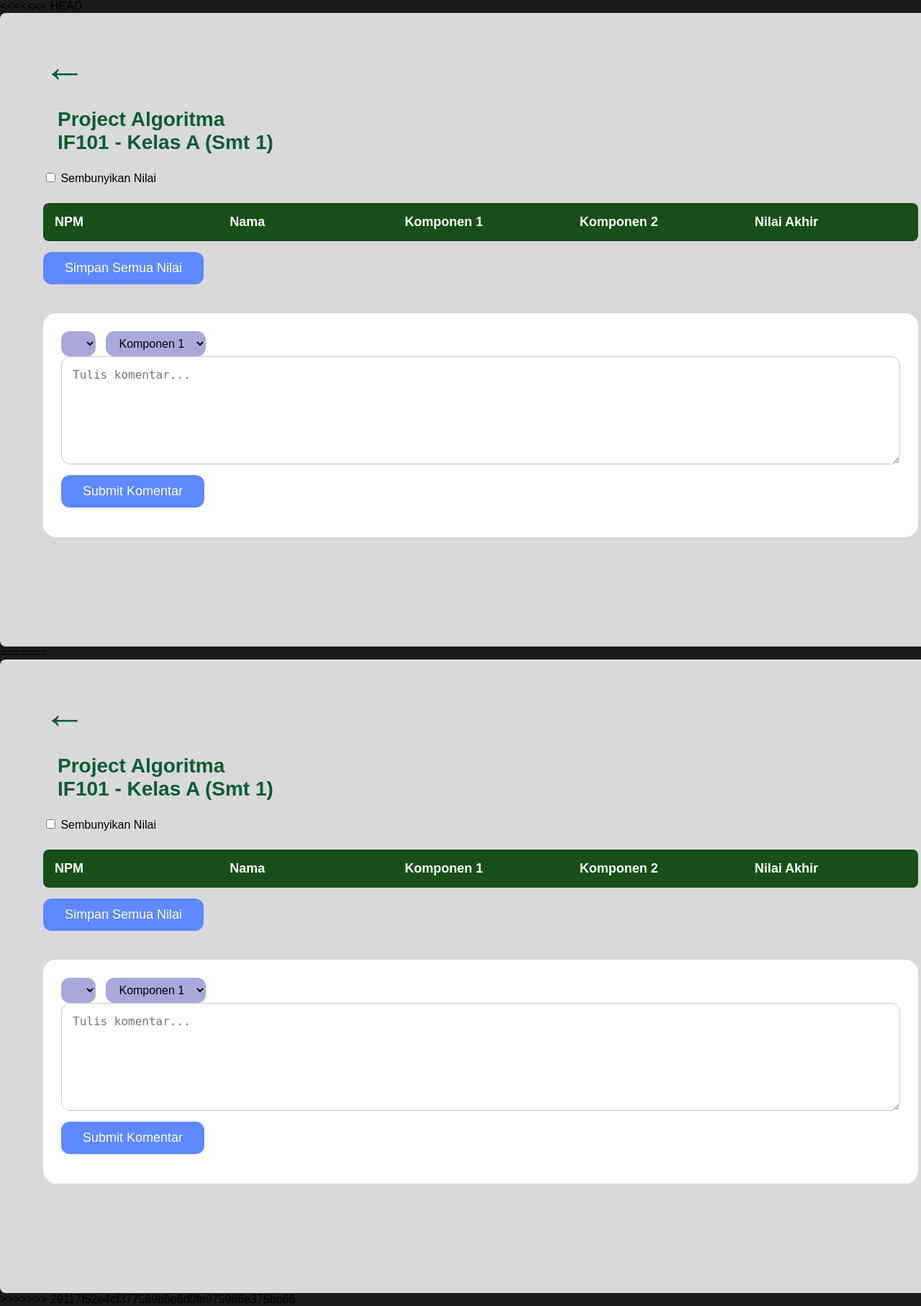
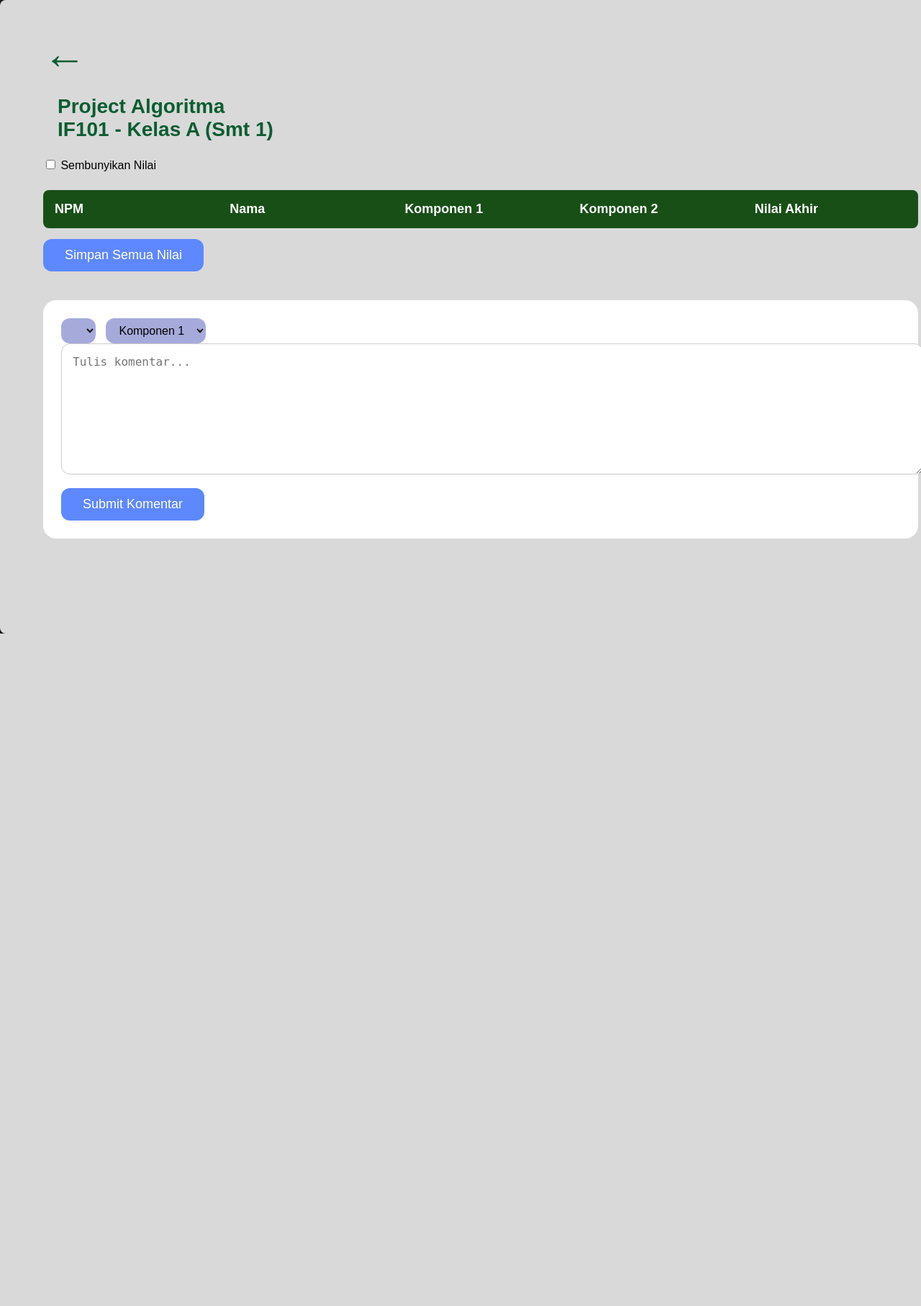
Before and after one commit to ArifandiBima/RPLTUBES, a PHP site: page /nilai_dosen.php in a window 1280 px wide; the page is wider, and only the part inside the window is pictured. Shown: that part at 72% size. After the commit the page ends 880 px from the top of that part, so only its background shows below. Run offline with PHP 8.4, Linux system fonts and the light colour scheme; data that the repository does not hold is empty.

Commit message:
Update nilai_dosen.php

```diff
--- a/nilai_dosen.php
+++ b/nilai_dosen.php
@@ -1,161 +1,3 @@
-<<<<<<< HEAD
-<?php
-require "conn.php";
-session_start();
-
-/*
-    These should normally be passed from the previous page (GET/POST).
-    For demo purposes I hardcode them — replace later with real values.
-*/
-$namaTugasBesar = "Project Algoritma";
-$kodeMatkul     = "IF101";
-$kelas          = "A";
-$semester       = 1;
-
-/*
-    Query mahasiswa + nilai per komponen
-*/
-$sql = "
-    SELECT m.npm, m.nama,
-           n1.nilai AS komponen1,
-           n2.nilai AS komponen2
-    FROM peserta p
-    JOIN mahasiswa m ON p.npmPeserta = m.npm
-    LEFT JOIN nilai n1 ON
-        n1.npmPeserta = m.npm
-        AND n1.nomorKomponen = 1
-        AND n1.namaTugasBesar = ?
-        AND n1.kodeMataKuliah = ?
-        AND n1.kodeKelas = ?
-        AND n1.semester = ?
-    LEFT JOIN nilai n2 ON
-        n2.npmPeserta = m.npm
-        AND n2.nomorKomponen = 2
-        AND n2.namaTugasBesar = ?
-        AND n2.kodeMataKuliah = ?
-        AND n2.kodeKelas = ?
-        AND n2.semester = ?
-    WHERE p.kodeMataKuliah = ?
-      AND p.kodeKelas = ?
-      AND p.semester = ?
-    ORDER BY m.npm
-";
-
-$stmt = $conn->prepare($sql);
-$stmt->bind_param(
-    "sssssssssss",
-    $namaTugasBesar, $kodeMatkul, $kelas, $semester,
-    $namaTugasBesar, $kodeMatkul, $kelas, $semester,
-    $kodeMatkul, $kelas, $semester
-);
-$stmt->execute();
-$result = $stmt->get_result();
-
-$mahasiswa = $result->fetch_all(MYSQLI_ASSOC);
-?>
-<!DOCTYPE html>
-<html>
-<head>
-    <link rel="stylesheet" href="nilaiStyles.css">
-</head>
-
-<body>
-<div class="container">
-
-    <a href="home_dosen.php" class="back-btn">&#8592;</a>
-
-    <h2 class="header-course">
-        <?= $namaTugasBesar ?><br>
-        <?= $kodeMatkul ?> - Kelas <?= $kelas ?> (Smt <?= $semester ?>)
-    </h2>
-
-    <label>
-        <input type="checkbox"> Sembunyikan Nilai
-    </label>
-
-    <form action="update_nilai.php" method="POST">
-
-        <!-- Send all primary key info -->
-        <input type="hidden" name="namaTugasBesar" value="<?= $namaTugasBesar ?>">
-        <input type="hidden" name="kodeMatkul" value="<?= $kodeMatkul ?>">
-        <input type="hidden" name="kelas" value="<?= $kelas ?>">
-        <input type="hidden" name="semester" value="<?= $semester ?>">
-
-        <table>
-            <tr>
-                <th>NPM</th>
-                <th>Nama</th>
-                <th>Komponen 1</th>
-                <th>Komponen 2</th>
-                <th>Nilai Akhir</th>
-            </tr>
-
-            <?php foreach ($mahasiswa as $m):
-                $na = ($m["komponen1"] ?? 0) + ($m["komponen2"] ?? 0);
-            ?>
-            <tr>
-                <td><?= $m["npm"] ?></td>
-                <td><?= $m["nama"] ?></td>
-
-                <td>
-                    <input
-                        type="number"
-                        name="nilai_1[<?= $m["npm"] ?>]"
-                        value="<?= $m["komponen1"] ?>"
-                        min="0"
-                        step="1"
-                    >
-                </td>
-
-                <td>
-                    <input
-                        type="number"
-                        name="nilai_2[<?= $m["npm"] ?>]"
-                        value="<?= $m["komponen2"] ?>"
-                        min="0"
-                        step="1"
-                    >
-                </td>
-
-                <td><?= $na ?></td>
-            </tr>
-            <?php endforeach; ?>
-
-        </table>
-
-        <button type="submit" class="submit-btn">
-            Simpan Semua Nilai
-        </button>
-
-    </form>
-
-
-    <!-- FORM KOMENTAR -->
-    <div class="form-area">
-        <form action="submit_komentar.php" method="POST">
-
-            <select name="npm" class="select-small">
-                <?php foreach ($mahasiswa as $m): ?>
-                <option value="<?= $m["npm"] ?>"><?= $m["npm"] ?></option>
-                <?php endforeach; ?>
-            </select>
-
-            <select name="komponen" class="select-small">
-                <option value="1">Komponen 1</option>
-                <option value="2">Komponen 2</option>
-            </select>
-
-            <textarea name="komentar" placeholder="Tulis komentar..."></textarea>
-
-            <button type="submit" class="submit-btn">Submit Komentar</button>
-
-        </form>
-    </div>
-
-</div>
-</body>
-</html>
-=======
 <?php
 require "conn.php";
 session_start();
@@ -312,4 +154,3 @@ $mahasiswa = $result->fetch_all(MYSQLI_ASSOC);
 </div>
 </body>
 </html>
->>>>>>> 29117f52e4cf377569b6e6d0fe975986e375bb66
```
